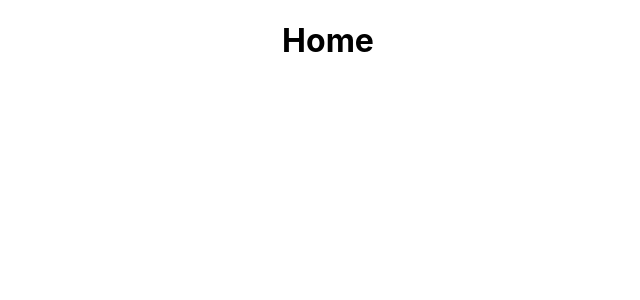
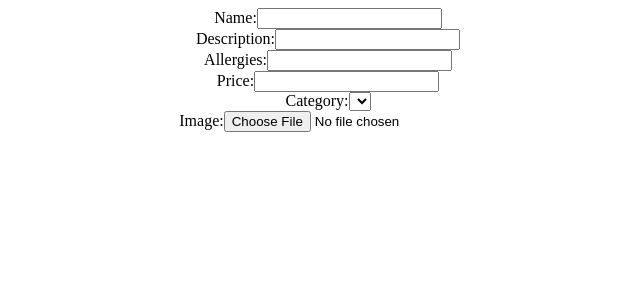
Before and after one commit to DB01-4/24eat-admin, a React (Create React App) app: page / in a window 1280 px wide. Shown: the top 300 px of the page, without its empty margins (312-952 px from the left). Built offline with nearby package versions, Linux system fonts and the light colour scheme.

Commit message:
added first components

```diff
--- a/src/App.js
+++ b/src/App.js
@@ -3,12 +3,14 @@ import React from "react";
 import {BrowserRouter as Router, Switch, Route} from 'react-router-dom';
 import Category from './Pages/Category';
 import Product from './Pages/Product';
+import Edit from './components/Edit';
 
 function App() {
   return (
     <Router>
         <div className="App">
           <Switch>
+            <Edit/>
               <Route exact path='/' component={Home} />
               <Route exact path='/category' component={Category} />
               <Route exact path='/product' component={Product}/>
--- /dev/null
+++ b/src/components/Edit.js
@@ -0,0 +1,40 @@
+import React from "react";
+
+const categories = ['food', 'drink'];
+
+
+const Edit = () => {
+return (
+<>
+<label>Name:</label>
+<input></input>
+<br></br>
+
+<label>Description:</label>
+<input></input>
+<br></br>
+
+<label>Allergies:</label>
+<input></input>
+<br></br>
+
+<label>Price:</label>
+<input></input>
+<br></br>
+
+<label>Category:</label>
+<select>
+    {categories.forEach(category => {
+        return (<option>{category.toString()}</option>);
+    })}
+</select>
+
+<br></br>
+
+<label>Image:</label>
+<input type="file"></input>
+</>
+);
+}
+
+export default Edit
--- a/src/index.js
+++ b/src/index.js
@@ -1,6 +1,5 @@
 import React from 'react';
 import ReactDOM from 'react-dom';
-import './index.css';
 import App from './App';
 import reportWebVitals from './reportWebVitals';
 
```
Also changed, not shown: src/components/Name.js (added, +11 -0 lines).
